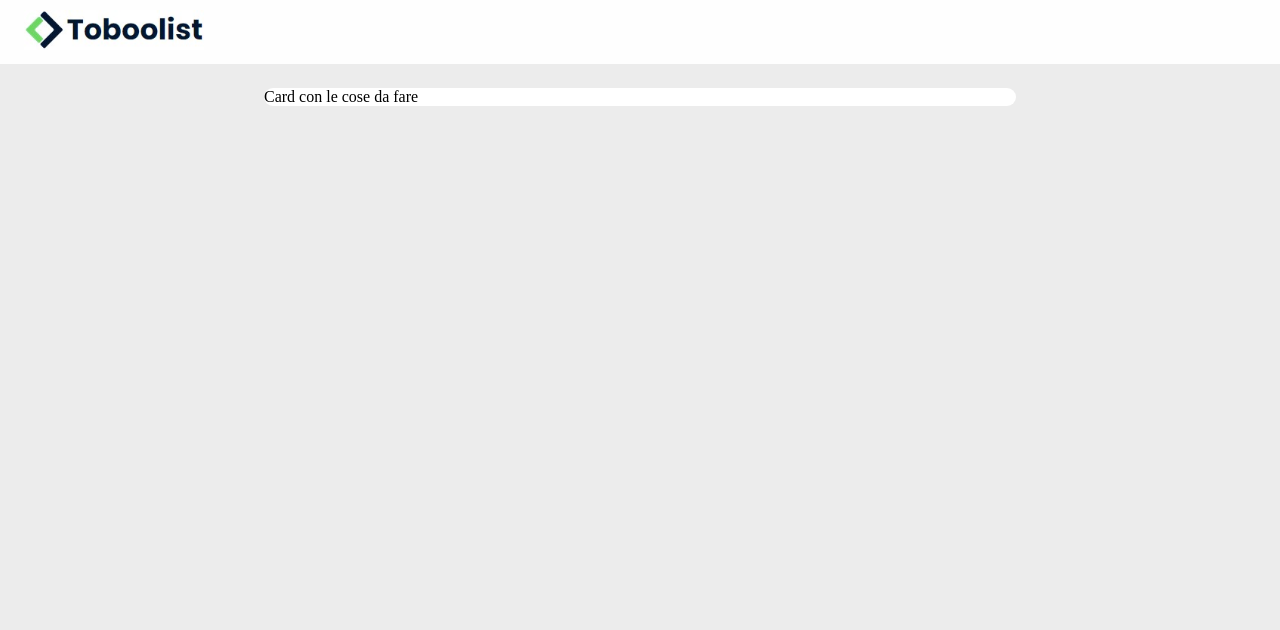
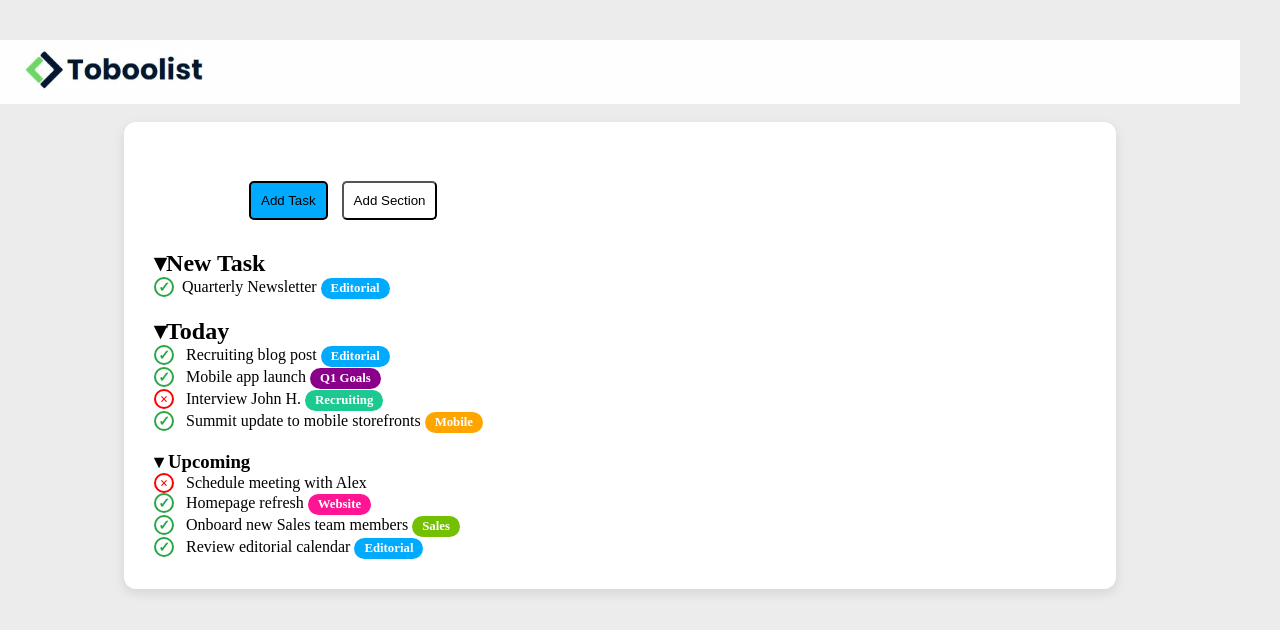
Before and after one commit to AlexxRascovschi/html-css-toboolist, a plain HTML site: page html-css-toboolist/index.html in a window 1280 px wide. Drawn offline with Linux system fonts and the light colour scheme.

Commit message:
Correzione

```diff
--- a/html-css-toboolist/app.css
+++ b/html-css-toboolist/app.css
@@ -6,7 +6,25 @@
 }
 
 body {
-    background-color: rgb(236, 236, 236);;
+    background-color: rgb(236, 236, 236);
+    padding: 40px;
+    list-style: none;
+    padding-left: 0%;
+}
+
+.space {
+    background-color: #ffffff;
+    border-radius: 12px;
+    box-shadow: 0 4px 12px rgba(0,0,0,0.1);
+    padding: 30px;
+    max-width: 80%;
+    width: 100%;
+    margin: 0 auto;
+
+}
+
+ul {
+    list-style: none;
 }
 
 /* LAYOUT */
@@ -14,6 +32,17 @@ body {
     max-width: 800px;
     padding: 24px;
     margin: 0 auto;
+    border-radius: 10px;
+    }
+
+button {
+    margin: 5px;
+    padding: 10px;
+    /* border: none; */
+    /* background: #00aaff; */
+    /* color: white; */
+    border-radius: 5px;
+    cursor: pointer;
 }
 
 /* HEADER  */
@@ -26,8 +55,115 @@ body {
     height: 40px;
 }
 
+/* BOTTONE BLU PIENO */
+.btn-primary {
+    background-color: #00aaff;
+    color: black;
+    border: 2px solid black;
+}
+
+/* BOTTONE CON SOLO BORDO OUTLINE */
+.btn-outline {
+    background-color: white;
+    color: black;
+    border: 2px solidblack;
+}
+
 /* CONTENT  */
 .todo-card {
     background-color: white;
     border-radius: 10px;
+    }
+
+.task-list {
+    list-style: none;
+    padding: 0;
 }
+
+.tag-editorial {
+    background-color: #00aaff;
+    display: inline-block;
+    padding: 3px 10px;
+    border-radius: 15px;
+    font-size: 0.8rem;
+    font-weight: bold;
+    color: white;
+}
+
+.goals {
+    background-color: darkmagenta;
+    display: inline-block;
+    padding: 3px 10px;
+    border-radius: 15px;
+    font-size: 0.8rem;
+    font-weight: bold;
+    color: white;
+}
+
+.tag-recruiting {
+    background-color: rgb(28, 201, 144);
+    display: inline-block;
+    padding: 3px 10px;
+    border-radius: 15px;
+    font-size: 0.8rem;
+    font-weight: bold;
+    color: white;
+}
+
+.tag-mobile {
+    background-color: orange;
+    display: inline-block;
+    padding: 3px 10px;
+    border-radius: 15px;
+    font-size: 0.8rem;
+    font-weight: bold;
+    color: white;
+}
+
+.tag-website{
+    background-color:deeppink ;
+    display: inline-block;
+    padding: 3px 10px;
+    border-radius: 15px;
+    font-size: 0.8rem;
+    font-weight: bold;
+    color: white;
+}
+
+.tag-sales {
+    background-color: rgb(115, 192, 1);
+    display: inline-block;
+    padding: 3px 10px;
+    border-radius: 15px;
+    font-size: 0.8rem;
+    font-weight: bold;
+    color: white;
+}
+
+.check {
+    display:inline-block;
+    color: #28a745;
+    border: 2px solid #28a745;
+    border-radius: 50%;
+    width: 20px;
+    height: 20px;
+    text-align: center;
+    line-height: 18px;
+    font-size: 14px;
+    font-weight: bold;
+    margin-right: 8px;
+}
+
+.icon-x {
+    display: inline-block;
+    color: red;
+    border: 2px solid red;
+    border-radius: 50%;
+    width: 20px;
+    height: 20px;
+    text-align: center;
+    line-height: 18px;
+    font-size: 14px;
+    font-weight: bold;
+    margin-right: 8px;
+}
--- a/html-css-toboolist/index.html
+++ b/html-css-toboolist/index.html
@@ -14,12 +14,80 @@
         <img class="logo" src="/img/Toboolist-logo.jpg" alt="#">
     </header>
 
-    <main>
+    <br>
+
+
+    <main class="space">
         <div class="container">
-            <div class="todo-card">Card con le cose da fare</div>
+            <button class="btn-primary">Add Task</button>
+            <button class="btn-outline">Add Section</button>
         </div>
+        <div class="class-section">
+            <h2><span class="arrow-down">&#9662</span>New Task</h2>
+            <ul class="task-list">
+                <li class="task-completed">
+                    <span class="check">&check;</span>Quarterly Newsletter
+                    <span class="tag-editorial">Editorial</span>
+                </li>
+            </ul>
+        </div>
+        <br>
+
+        <div class="class-section2">
+            <h2><span class="arrow-down">&#9662</span>Today</h2>
+            <ul>
+                <li class="task-completed">
+                    <span class="check">&check;</span>
+                    Recruiting blog post
+                    <span class="tag-editorial">Editorial</span>
+                </li>
+                <li class="task-completed">
+                    <span class="check">&check;</span>
+                    Mobile app launch
+                    <span class="goals">Q1 Goals</span>
+                </li>
+                <li class="task-incompleted">
+                    <span class="icon-x">&times;</span>
+                    Interview John H.
+                    <span class="tag-recruiting">Recruiting</span>
+                </li>
+                <li class="task-completed">
+                    <span class="check">&check;</span>
+                    Summit update to mobile storefronts
+                    <span class="tag-mobile">Mobile</span>
+                </li>
+            </ul>
+        </div>
+
+        <br>
+
+        <div class="class-section3">
+            <h3><span class="arrow-down">&#9662</span> Upcoming</h3>
+            <ul>
+                <li><span class="icon-x">&times;</span>
+                    Schedule meeting with Alex
+                </li>
+                <li>
+                    <span class="check">&check;</span>
+                    Homepage refresh
+                    <span class="tag-website">Website</span>
+                </li>
+                <li>
+                    <span class="check">&check;</span>
+                    Onboard new Sales team members
+                    <span class="tag-sales">Sales</span>
+                </li>
+                <li>
+                    <span class="check">&check;</span>
+                    Review editorial calendar
+                    <span class="tag-editorial">Editorial</span>
+                </li>
+            </ul>
+        </div>
+
     </main>
 
 </body>
 
+
 </html>
```
